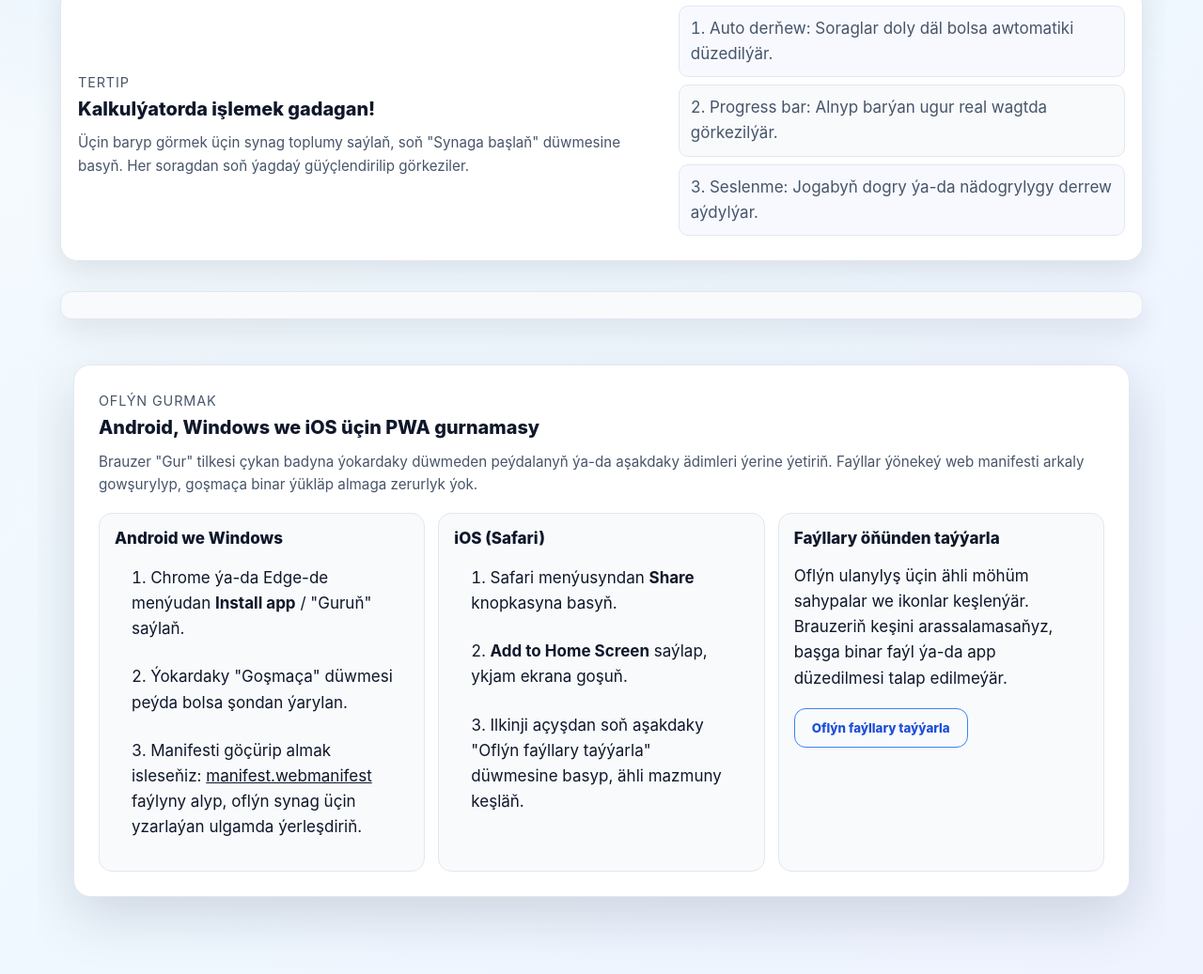
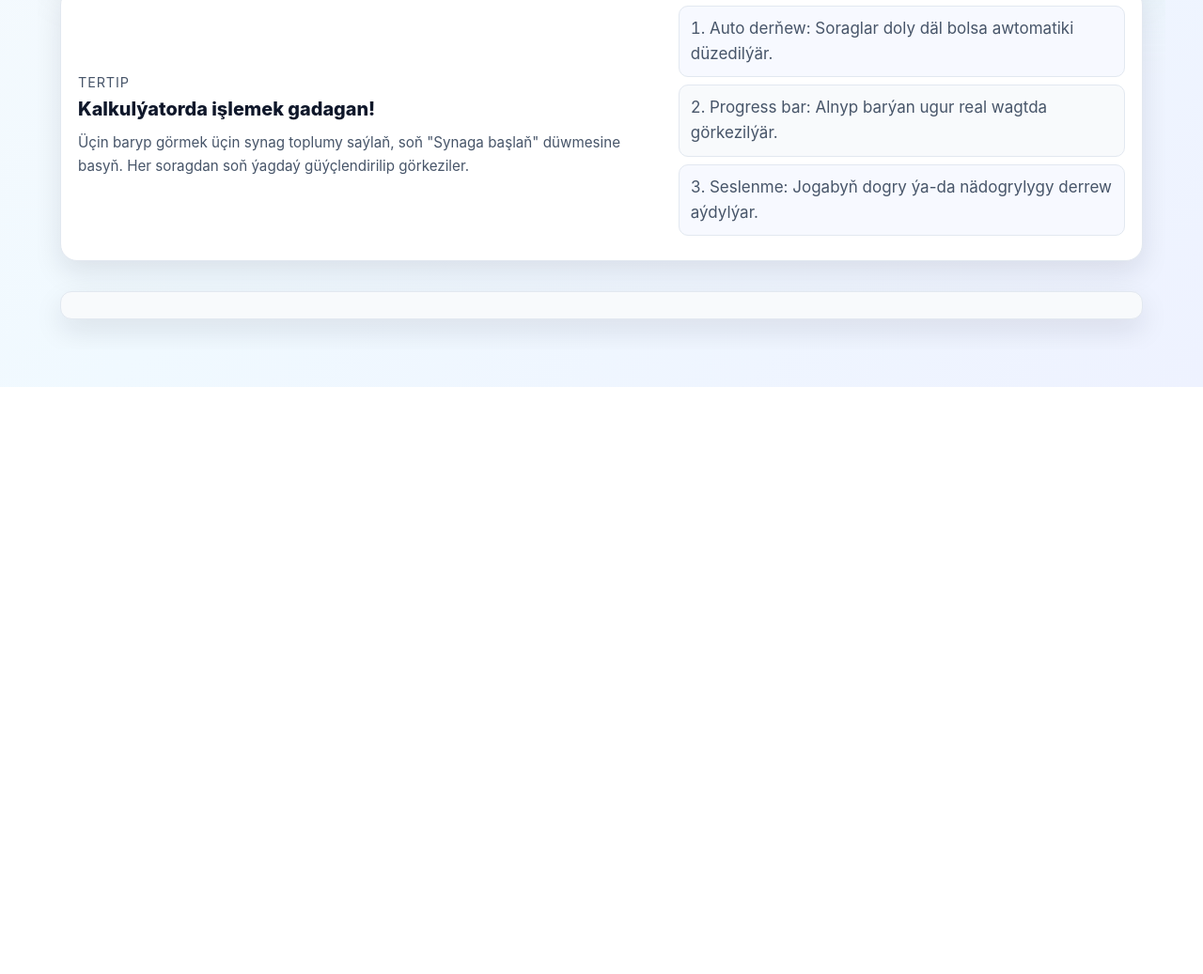
Before and after one commit to MaksatDowletow/MEKDEPUBS, a plain HTML site: page index.html in a window 1280 px wide. Shown: the part 649-1686 px from the top of the page at 94% size. After the commit the page ends 1061 px from the top, so only its background shows below. Drawn offline with Linux system fonts and the light colour scheme.

Commit message:
Update index.html

```diff
--- a/index.html
+++ b/index.html
@@ -171,56 +171,6 @@
         <div id="feedback" class="feedback hide" role="status" aria-live="polite"></div>
       </main>
 
-      <section class="install-guide" aria-labelledby="install-guide-title">
-        <div class="install-card">
-          <div>
-            <p class="eyebrow">Oflýn gurmak</p>
-            <h3 id="install-guide-title">Android, Windows we iOS üçin PWA gurnamasy</h3>
-            <p class="helper-text" data-install-helper hidden>
-              Brauzer "Gur" tilkesi çykan badyna ýokardaky düwmeden peýdalanyň ýa-da
-              aşakdaky ädimleri ýerine ýetiriň. Faýllar ýönekeý web manifesti arkaly
-              gowşurylyp, goşmaça binar ýükläp almaga zerurlyk ýok.
-            </p>
-          </div>
-
-          <div class="install-grid">
-            <div class="install-track" aria-label="Android we Windows">
-              <h4>Android we Windows</h4>
-              <ol>
-                <li>Chrome ýa-da Edge-de menýudan <strong>Install app</strong> / "Guruň" saýlaň.</li>
-                <li>Ýokardaky "Goşmaça" düwmesi peýda bolsa şondan ýarylan.</li>
-                <li>
-                  Manifesti göçürip almak isleseňiz: <a href="./manifest.webmanifest" download>manifest.webmanifest</a>
-                  faýlyny alyp, oflýn synag üçin yzarlaýan ulgamda ýerleşdiriň.
-                </li>
-              </ol>
-            </div>
-
-            <div class="install-track" aria-label="iOS">
-              <h4>iOS (Safari)</h4>
-              <ol>
-                <li>Safari menýusyndan <strong>Share</strong> knopkasyna basyň.</li>
-                <li><strong>Add to Home Screen</strong> saýlap, ykjam ekrana goşuň.</li>
-                <li>Ilkinji açyşdan soň aşakdaky "Oflýn faýllary taýýarla" düwmesine basyp, ähli mazmuny keşläň.</li>
-              </ol>
-            </div>
-
-            <div class="install-track install-track--actions" aria-label="Oflýn faýllary taýýarlamak">
-              <h4>Faýllary öňünden taýýarla</h4>
-              <p>
-                Oflýn ulanylyş üçin ähli möhüm sahypalar we ikonlar keşlenýär. Brauzeriň
-                keşini arassalamasaňyz, başga binar faýl ýa-da app düzedilmesi talap edilmeýär.
-              </p>
-              <button class="ghost-button" type="button" data-prime-offline>
-                Oflýn faýllary taýýarla
-              </button>
-              <p class="helper-text" data-offline-status hidden aria-live="polite"></p>
-            </div>
-          </div>
-        </div>
-      </section>
-    </div>
-
     <script src="./question-bank.js"></script>
     <script src="./script.js"></script>
     <script src="./pwa.js"></script>
```
